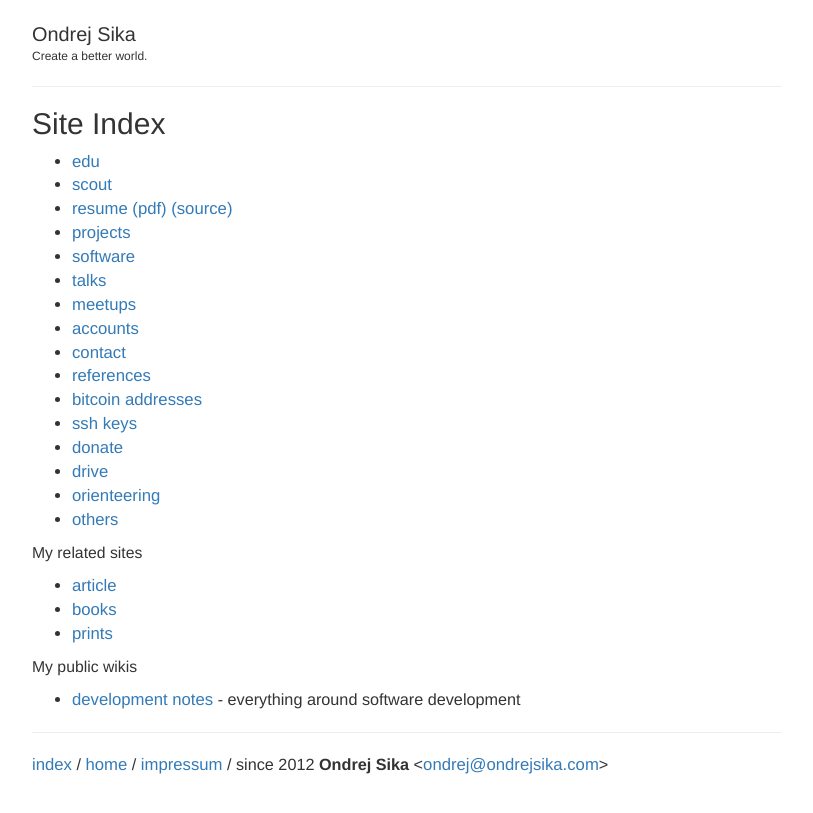
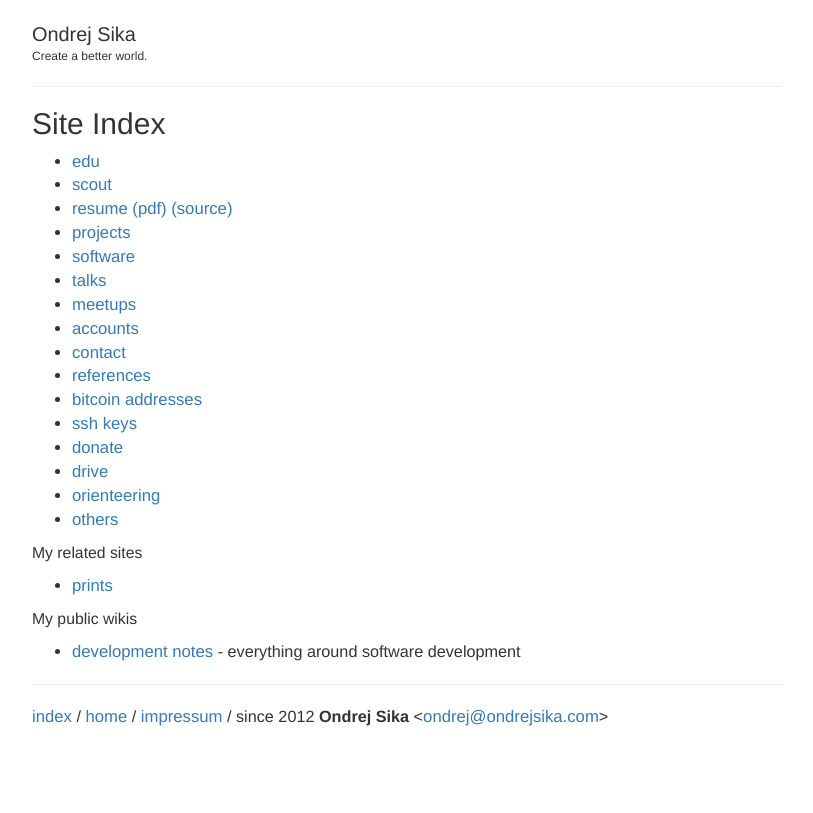
Before and after one commit to ondrejsika/ondrejsika.com, a Jekyll site: the page built from site-index.md, in a window 1280 px wide. Shown: the top 813 px of the page, without its empty margins (233-1046 px from the left). Built offline with Jekyll 4.4.1, drawn with Linux system fonts in a browser that asks for light colours; comment, search, counter and statistics services are not loaded.

Commit message:
site-index - update related sites

```diff
--- a/site-index.md
+++ b/site-index.md
@@ -24,9 +24,7 @@
 
 My related sites
 
-* [article](https://ar.os1.cz)
-* [books](https://books.os1.cz)
-* [prints](https://prints.os1.cz)
+* [prints](https://prints.oxs.cz)
 
 My public wikis
 
```
